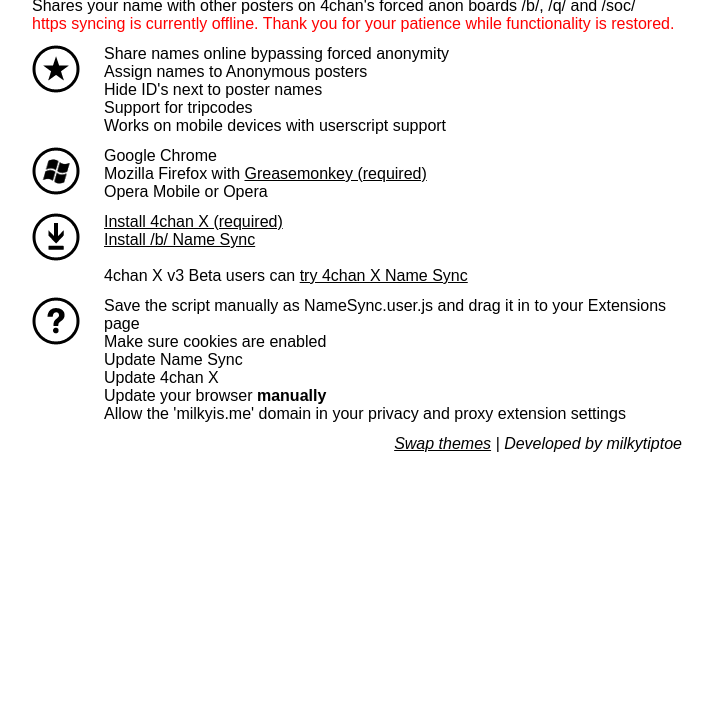
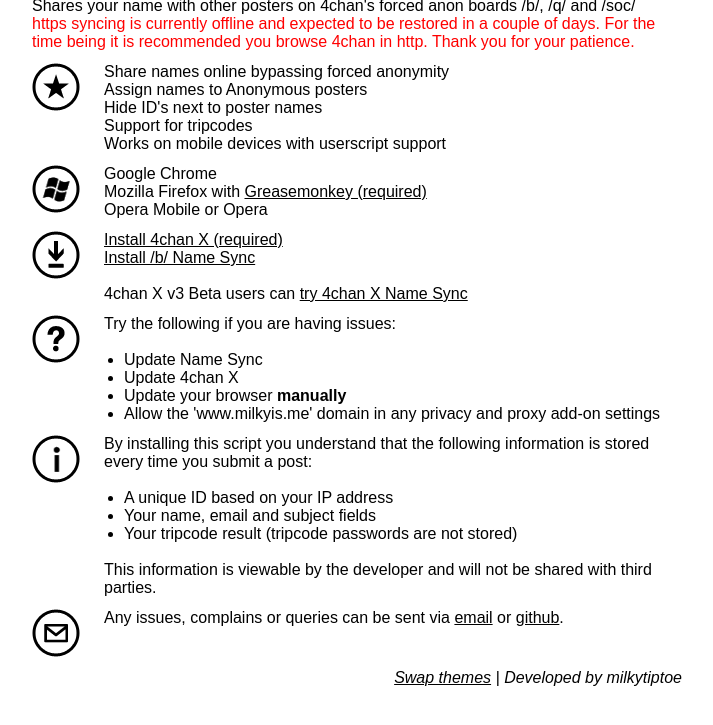
Before and after one commit to milkytiptoe/Name-Sync, a plain HTML site: page index.html in a window 1280 px wide. Shown: the part 41-766 px from the top of the page, without its empty margins (283-996 px from the left). Drawn offline with Linux system fonts and the light colour scheme.

Commit message:
add info and contact blocks

```diff
--- a/index.html
+++ b/index.html
@@ -19,7 +19,7 @@
             <div id="header">
             	<h1>4chan X Name Sync</h1>
                 <h2>Shares your name with other posters on 4chan's forced anon boards /b/, /q/ and /soc/</h2>
-                <h2 style="color: red;">https syncing is currently offline. Thank you for your patience while functionality is restored.</h2>
+                <h2 style="color: red;">https syncing is currently offline and expected to be restored in a couple of days. For the time being it is recommended you browse 4chan in http. Thank you for your patience.</h2>
             </div>
             <div id="content-wrapper">
                 <div class="content-block features">
@@ -47,16 +47,36 @@
                 </div>
 				<div class="content-block support">
 				    <ul>
-                    	<li>Save the script manually as NameSync.user.js and drag it in to your Extensions page</li>
-				        <li>Make sure cookies are enabled</li>
-				        <li>Update Name Sync</li>
-				        <li>Update 4chan X</li>
-				        <li>Update your browser <strong>manually</strong></li>
-				        <li>Allow the 'milkyis.me' domain in your privacy and proxy extension settings</li>
+						<li>Try the following if you are having issues:<br /><br /></li>
+				        <li>
+							<ul>
+								<li>Update Name Sync</li>
+								<li>Update 4chan X</li>
+								<li>Update your browser <strong>manually</strong></li>
+								<li>Allow the 'www.milkyis.me' domain in any privacy and proxy add-on settings</li>
+							</ul>
+						</li>
+				    </ul>
+				</div>
+				<div class="content-block info">
+				    <ul>
+                    	<li>By installing this script you understand that the following information is stored every time you submit a post:<br /><br /></li>
+                    	<li>
+							<ul>
+								<li>A unique ID based on your IP address</li>
+								<li>Your name, email and subject fields</li>
+								<li>Your tripcode result (tripcode passwords are not stored)</li>
+							</ul>
+                    	<li><br />This information is viewable by the developer and will not be shared with third parties.</li>
+				    </ul>
+				</div>
+				<div class="content-block contact">
+				    <ul>
+                    	<li>Any issues, complains or queries can be sent via <a href="mailto:admin@milkyis.me">email</a> or <a href="https://github.com/milkytiptoe/Name-Sync/issues/new">github</a>.</li>
 				    </ul>
 				</div>
             </div>
-            <div id="footer"><a href="#" onclick="javascript:changeStyle();">Swap themes</a> | Developed by milkytiptoe</div>
+            <div id="footer"><a href="javascript:;" onclick="javascript:changeStyle();">Swap themes</a> | Developed by milkytiptoe</div>
         </div>
     </body>
 </html>
--- a/style.css
+++ b/style.css
@@ -50,10 +50,17 @@
 .support {
 	background: url(support.png) left top no-repeat;
 }
+.info {
+	background: url(info.png) left top no-repeat;
+}
+.contact {
+	background: url(contact.png) left top no-repeat;
+}
 ul {
 	margin-left: 12px;
 	list-style: none;
 }
-li {
-
+li ul {
+	padding-left: 8px;
+	list-style: disc;
 }
--- a/stylewhite.css
+++ b/stylewhite.css
@@ -50,10 +50,17 @@
 .support {
 	background: url(supportblack.png) left top no-repeat;
 }
+.info {
+	background: url(infoblack.png) left top no-repeat;
+}
+.contact {
+	background: url(contactblack.png) left top no-repeat;
+}
 ul {
 	margin-left: 12px;
 	list-style: none;
 }
-li {
-
+li ul {
+	padding-left: 8px;
+	list-style: disc;
 }
```
Also changed, not shown: contact.png (added), contactblack.png (added), info.png (added), infoblack.png (added).
